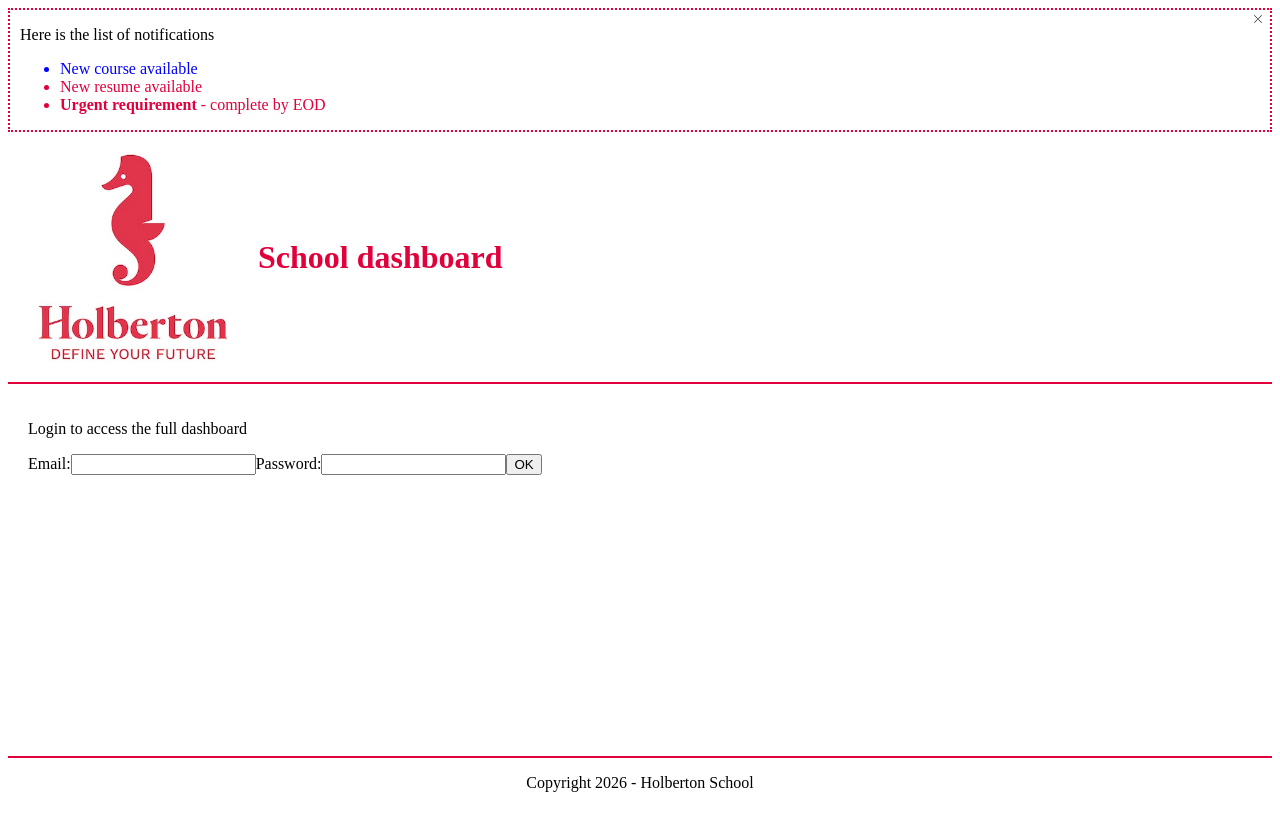
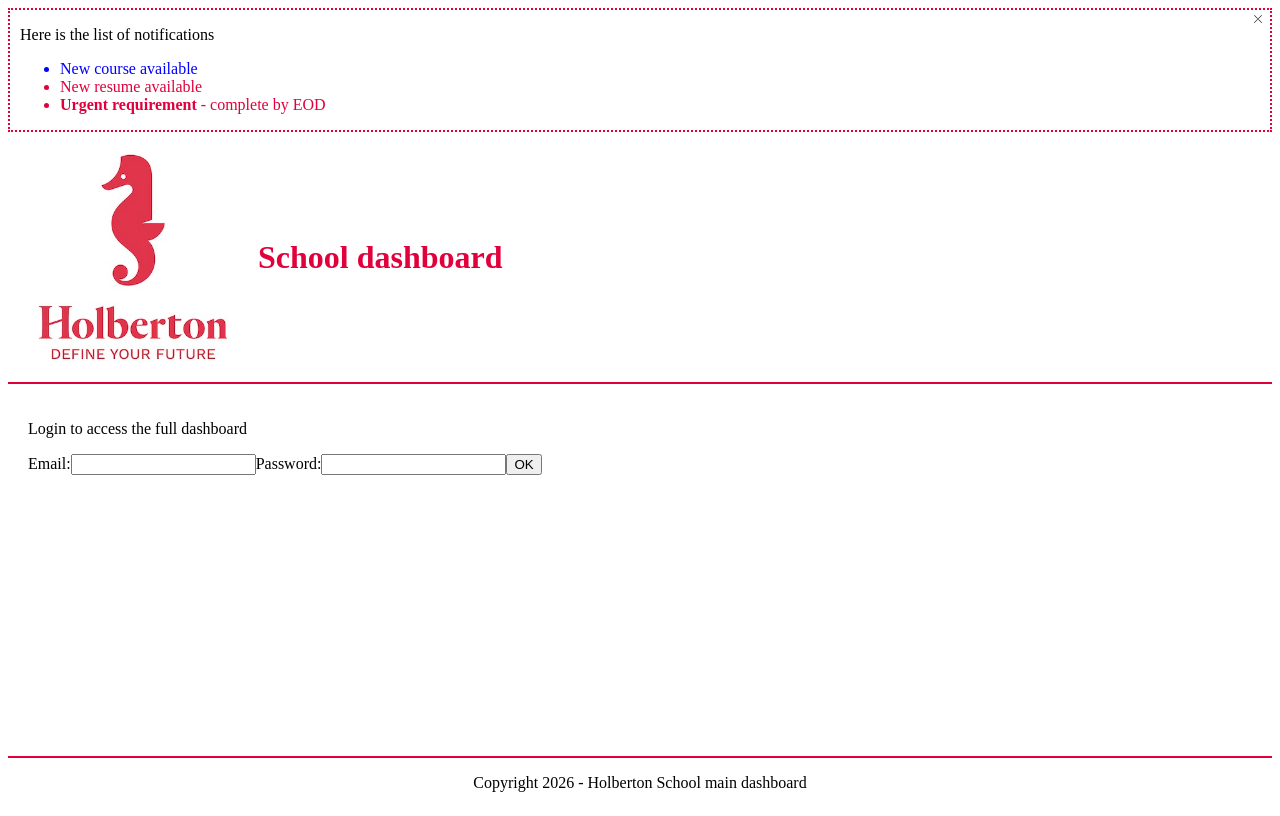
Before and after one commit to cableyesto/react-project, a React (Vite) app: page / in a window 1280 px wide. Built offline with nearby package versions, Linux system fonts and the light colour scheme.

Commit message:
fix: Change the footer text to match the screenshot.

```diff
--- a/src/App.jsx
+++ b/src/App.jsx
@@ -22,7 +22,7 @@
         <button>OK</button>
       </div>
       <div className='App-footer'>
-        <p>Copyright {getCurrentYear()} - {getFooterCopy(true)}</p>
+        <p>Copyright {getCurrentYear()} - {getFooterCopy(false)}</p>
       </div>
     </>
   )
```
